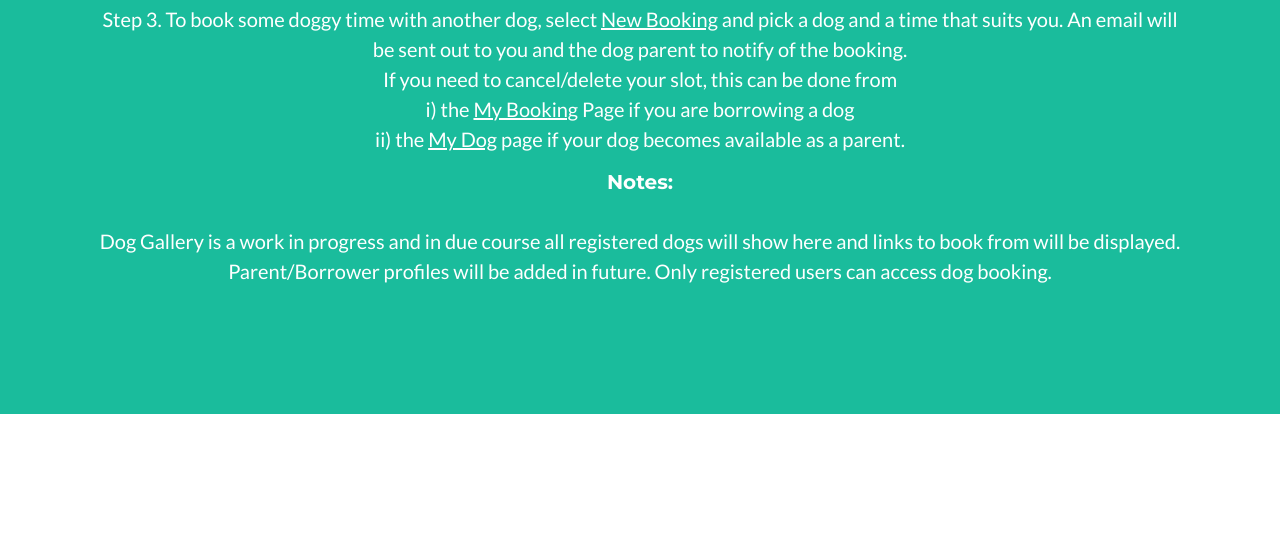
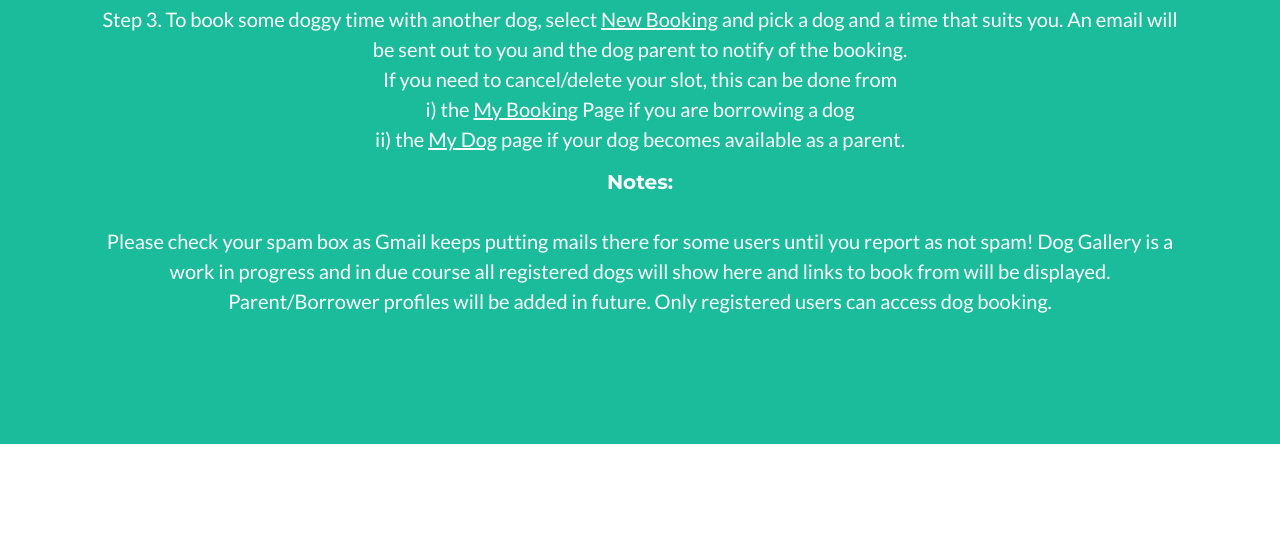
Before and after one commit to cruzzoe/doggy_book, a Flask app: page / in a window 1280 px wide. Shown: the part 1005-1561 px from the top of the page. Run offline with Flask 2, Linux system fonts and the light colour scheme; the visitor is signed in with stand-in values (Sample User, id 1); data comes from the database, SQL or seed files in the repository; some libraries are stand-ins or nearby versions.

Commit message:
Redirect to index from register

```diff
--- a/app/routes.py
+++ b/app/routes.py
@@ -54,7 +54,7 @@ def register():
         db.session.commit()
         flash('Congratulations, you are now a registered user!')
         login_user(user)
-        return redirect(url_for('register_dog'))
+        return redirect(url_for('index'))
     return render_template('register.html', title='Register', form=form)
 
 
--- a/app/templates/index.html
+++ b/app/templates/index.html
@@ -32,6 +32,7 @@
                     </p>
                     <h5>Notes:</h5></br>
                     <p class="lead">
+                        Please check your spam box as Gmail keeps putting mails there for some users until you report as not spam!
                         Dog Gallery is a work in progress and in due course all registered dogs will show here and links to book from will be displayed.
                         Parent/Borrower profiles will be added in future.
                         Only registered users can access dog booking.
```
